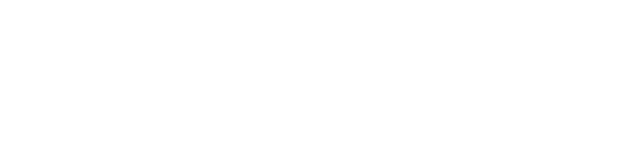
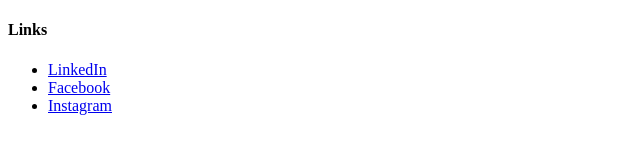
Before and after one commit to CharlesManey/website-project, a plain HTML site: page index.html in a window 1280 px wide. Shown: the whole page, without its empty margins (0-640 px from the left). Drawn offline with Linux system fonts and the light colour scheme.

Commit message:
added footer

```diff
--- a/index.html
+++ b/index.html
@@ -7,6 +7,13 @@
     <link rel="stylesheet" href="styles.css">
 </head>
 <body>
-
+   <footer>
+    <h4>Links</h4>
+    <ul>
+        <li><a href="#">LinkedIn</a></li>
+        <li><a href="#">Facebook</a></li>
+        <li><a href="#">Instagram</a></li>
+    </ul>
+   </footer>
 </body>
 </html>
```
